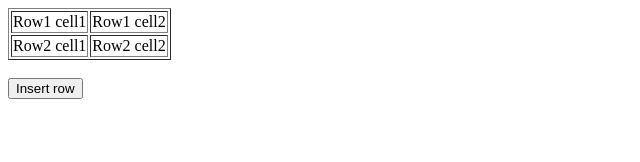
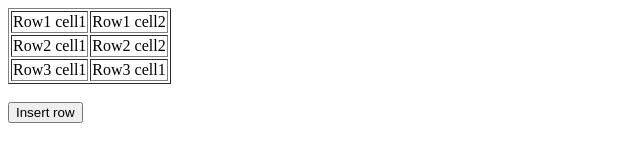
Before and after one commit to acciojob/create-table-1-pravin8007, a website: page main.html in a window 1280 px wide. Both pictures are taken after a click on the button "Insert row". Shown: the whole page, without its empty margins (0-640 px from the left). Drawn offline with Linux system fonts and the light colour scheme.

Commit message:
created a submission

```diff
--- a/script.js
+++ b/script.js
@@ -1,5 +1,13 @@
+let row = 3 ;
+let table = document.getElementById("sampleTable");
 function insert_Row() {
     //Write your code here
-
-
+	let newRow = document.createElement("tr");
+	let cell1 = document.createElement("td");
+	let cell2 = document.createElement("td");
+	cell1.innerText = `Row${row} cell1`;
+	cell2.innerText = `Row${row} cell1`;
+	row++;
+	newRow.append(cell1,cell2);
+	table.appendChild(newRow);
 }
```
Also changed, not shown: main.html (+3 -4 lines).
